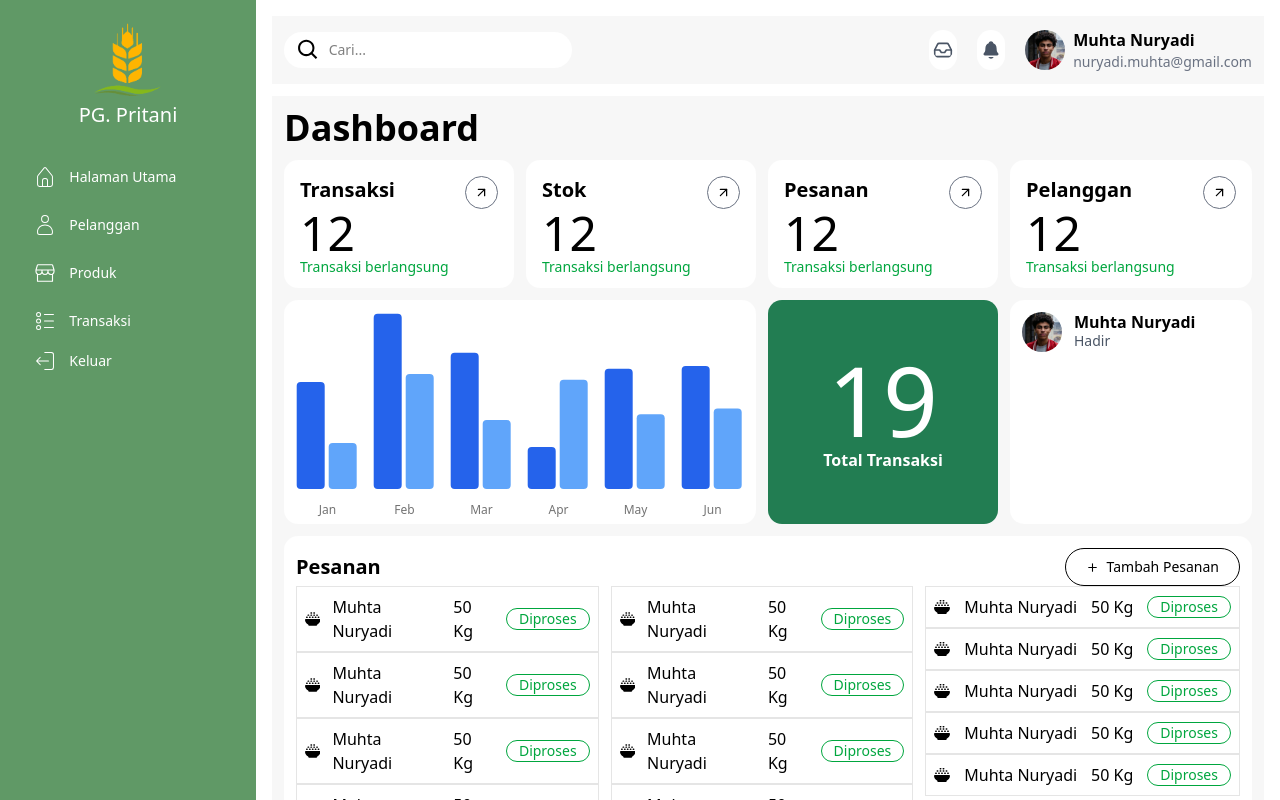
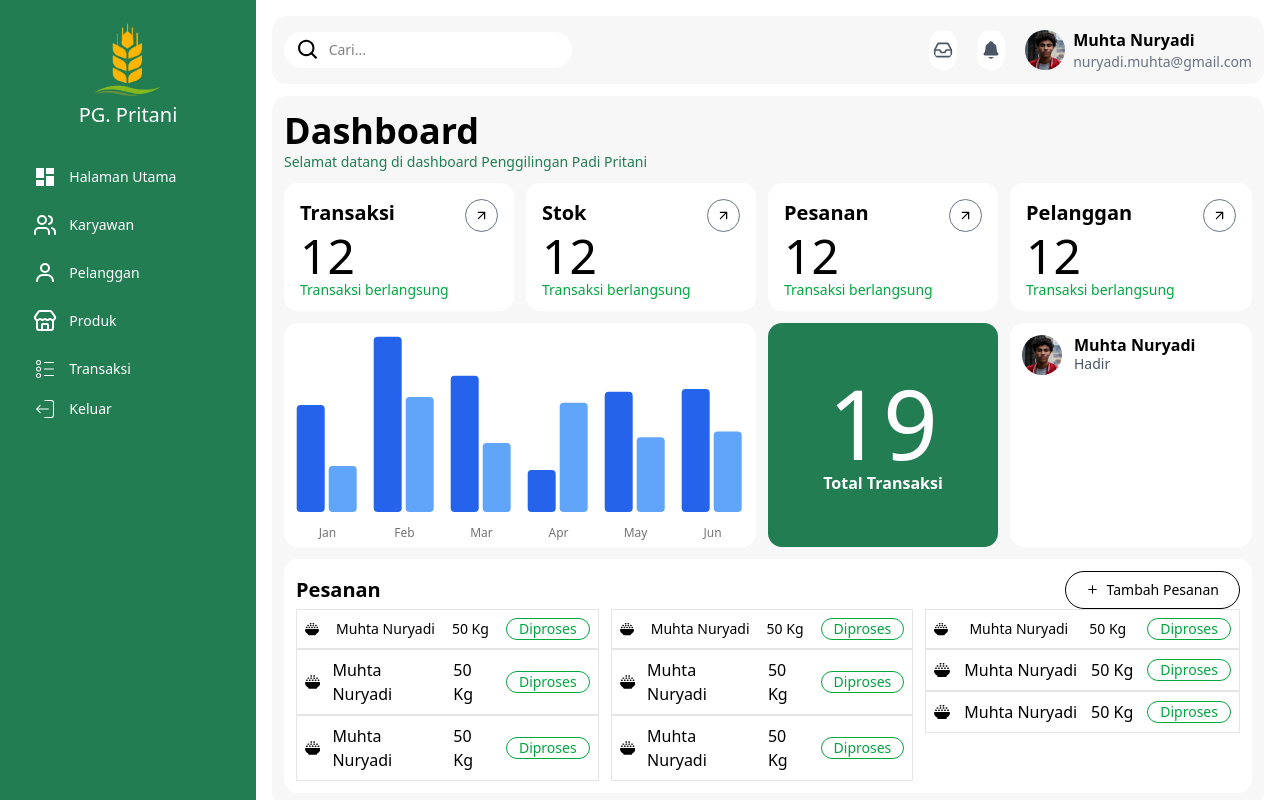
Before and after one commit to Muhless/pd_pritani_dashboard, a Next.js app: page /dashboard in a window 1280 px wide. Shown: the top 800 px of the page. Built offline with nearby package versions, Linux system fonts and the light colour scheme.

Commit message:
feat(employee):add table employe

```diff
--- a/package.json
+++ b/package.json
@@ -10,9 +10,10 @@
   },
   "dependencies": {
     "@tanstack/react-query": "^5.85.3",
-    "axios": "^1.11.0",
+    "axios": "^1.13.1",
     "class-variance-authority": "^0.7.1",
     "clsx": "^2.1.1",
+    "js-cookie": "^3.0.5",
     "lucide-react": "^0.552.0",
     "next": "15.4.6",
     "react": "19.1.0",
@@ -24,6 +25,7 @@
   "devDependencies": {
     "@eslint/eslintrc": "^3",
     "@tailwindcss/postcss": "^4",
+    "@types/js-cookie": "^3.0.6",
     "@types/node": "^20",
     "@types/react": "^19",
     "@types/react-dom": "^19",
--- a/src/app/(auth)/login/page.tsx
+++ b/src/app/(auth)/login/page.tsx
@@ -1,17 +1,22 @@
 "use client";
 
-import { InputComponent } from "@/components/ui/input/Input";
 import { AlternatifLoginButton } from "@/components/ui/button/AlternatifLoginButton";
 import { ButtonComponent } from "@/components/ui/button/Button";
+import { InputComponent } from "@/components/ui/input/Input";
 import { useLogin } from "@/hooks/useLogin";
+import { AxiosError } from "axios";
+import Cookies from "js-cookie";
 import Image from "next/image";
 import Link from "next/link";
+import { useRouter } from "next/navigation";
 import React, { useState } from "react";
 import { FaFacebook, FaGithub, FaGoogle } from "react-icons/fa";
 
 export default function LoginPage() {
   const [username, setUsername] = useState("");
   const [password, setPassword] = useState("");
+  const router = useRouter();
+
   const { mutate: login, isPending, isError, error } = useLogin();
 
   const handleSubmit = (e: React.FormEvent) => {
@@ -20,8 +25,9 @@ export default function LoginPage() {
       { username, password },
       {
         onSuccess: (data) => {
-          localStorage.setItem("token", data.token);
-          alert("Login berhasil 🚀");
+          // Simpan token ke cookies agar terbaca di middleware
+          Cookies.set("token", data.token, { expires: 7 }); // 7 hari
+          router.push("/home"); // arahkan ke halaman utama
         },
       }
     );
@@ -29,16 +35,17 @@ export default function LoginPage() {
 
   return (
     <div className="grid h-screen grid-cols-2 text-black bg-gray-100">
-      {/* left side */}
+      {/* Left side */}
       <div className="relative col-span-1">
         <Image
           src="/images/rice-field.jpg"
           alt="banner-login"
           fill
-          className="object-fill shadow-2xl"
+          className="object-cover shadow-2xl"
         />
       </div>
-      {/* right side */}
+
+      {/* Right side */}
       <div className="flex flex-col justify-center items-center col-span-1 p-10 space-y-5 bg-white">
         <div className="flex flex-col items-center justify-center">
           <h1 className="font-mono text-4xl font-semibold">Login</h1>
@@ -47,6 +54,7 @@ export default function LoginPage() {
             <span>Penggilingan Padi Pritani</span>
           </p>
         </div>
+
         <form onSubmit={handleSubmit} className="w-96">
           <div className="space-y-3">
             <InputComponent
@@ -68,6 +76,7 @@ export default function LoginPage() {
               Lupa Password ?
             </h3>
           </div>
+
           <div className="mt-3">
             <ButtonComponent
               variant="success"
@@ -77,19 +86,38 @@ export default function LoginPage() {
             >
               {isPending ? "Loading..." : "Login"}
             </ButtonComponent>
+
             {isError && (
               <p className="mt-2 text-sm text-red-600">
-                {(error as Error).message}
+                {(() => {
+                  if (error && (error as AxiosError)?.response) {
+                    const axiosError = error as AxiosError<{
+                      message?: string;
+                    }>;
+                    return (
+                      axiosError.response?.data?.message ||
+                      "Login gagal, periksa kembali data Anda."
+                    );
+                  }
+
+                  if (error instanceof Error) {
+                    return error.message;
+                  }
+
+                  return "Login gagal, periksa kembali data Anda.";
+                })()}
               </p>
             )}
           </div>
         </form>
+
         <div className="space-y-3 w-96">
           <div className="flex items-center">
             <div className="flex-1 text-gray-400 border-t"></div>
             <p className="px-3">atau</p>
             <div className="flex-1 text-gray-400 border-t"></div>
           </div>
+
           <div className="flex justify-evenly">
             <AlternatifLoginButton>
               <FaGoogle />
@@ -101,8 +129,9 @@ export default function LoginPage() {
               <FaGithub />
             </AlternatifLoginButton>
           </div>
+
           <p className="text-sm text-center text-gray-500">
-            Belum punya akun ? buat akun{" "}
+            Belum punya akun? buat akun{" "}
             <span className="underline hover:text-blue-600">
               <Link href="/register">disini</Link>
             </span>
--- a/src/app/(dashboard)/dashboard/page.tsx
+++ b/src/app/(dashboard)/dashboard/page.tsx
@@ -7,8 +7,13 @@ const DashboardPages = () => {
   return (
     <div className="mx-auto w-full h-full space-y-3">
       <Topbar />
-      <div className="p-3 bg-background space-y-3">
-        <h1 className="text-4xl font-bold">Dashboard</h1>
+      <div className="p-3 bg-background space-y-3 rounded-xl">
+        <div>
+          <h1 className="text-4xl font-bold leading-tight">Dashboard</h1>
+          <p className="text-sm text-primary leading-tight">
+            Selamat datang di dashboard Penggilingan Padi Pritani
+          </p>
+        </div>
         {/* card */}
         <HeroDashboard />
         <MiddleDashboard />
--- /dev/null
+++ b/src/app/(dashboard)/employee/page.tsx
@@ -0,0 +1,39 @@
+import { ButtonComponent } from "@/components/ui/button/Button";
+import { CgAdd } from "react-icons/cg";
+
+const EmployeePages = () => {
+  return (
+    <div className="bg-background w-full h-full rounded-xl p-3">
+      <div className="space-y-3">
+        <h1 className="text-4xl font-bold">Karyawan</h1>
+        <ButtonComponent variant="primary" className="flex items-center">
+          <CgAdd /> Tambah
+        </ButtonComponent>
+      </div>
+      <div>
+        <table className="w-full border">
+          <thead className="bg-gray-100">
+            <tr>
+              <th className="p-2">No</th>
+              <th>Nama</th>
+              <th>Alamat</th>
+              <th>No Telepon</th>
+              <th>Status</th>
+            </tr>
+          </thead>
+          <tbody className="bg-white">
+            <tr className="text-center">
+              <td>01</td>
+              <td>Muhta Nuryadi</td>
+              <td>Cangkudu</td>
+              <td>08871165551</td>
+              <td>Aktif</td>
+            </tr>
+          </tbody>
+        </table>
+      </div>
+    </div>
+  );
+};
+
+export default EmployeePages;
--- a/src/app/globals.css
+++ b/src/app/globals.css
@@ -15,7 +15,7 @@
   --font-mono: var(--font-geist-mono);
   --font-poppins: var(--font-poppins), ui-sans-serif, system-ui;
   --font-roboto: var(--font-roboto-mono), ui-monospace, monospace;
-  --color-primary: #edf1d6;
+  --color-primary: #227d52;
   --color-secondary: #9dc08b;
   --color-third: #609966;
   --color-fourth: #40513b;
--- a/src/components/card/MiddleDashboard.tsx
+++ b/src/components/card/MiddleDashboard.tsx
@@ -4,7 +4,7 @@ import TotalTransaction from "./TotalTransaction";
 
 const MiddleDashboard = () => {
   return (
-    <div className="grid grid-cols-4 space-x-3">
+    <div className="grid grid-cols-4 space-x-3 ">
       <div className="col-span-2">
         <IncomeGraphic />
       </div>
--- a/src/components/card/OrderCard.tsx
+++ b/src/components/card/OrderCard.tsx
@@ -3,7 +3,7 @@ import { FaBowlRice } from "react-icons/fa6";
 const OrderCard = () => {
   return (
     <div className="flex-1">
-      <div className="border flex p-2 space-x-3 items-center justify-between">
+      <div className="border flex p-2 space-x-3 items-center justify-between text-sm">
         <FaBowlRice />
         <h1>Muhta Nuryadi</h1>
         <h2>50 Kg</h2>
@@ -26,21 +26,7 @@ const OrderCard = () => {
         <div className="border px-3 rounded-full border-green-600">
           <p className="text-green-600 text-sm">Diproses</p>
         </div>
-      </div>  <div className="border flex p-2 space-x-3 items-center justify-between">
-        <FaBowlRice />
-        <h1>Muhta Nuryadi</h1>
-        <h2>50 Kg</h2>
-        <div className="border px-3 rounded-full border-green-600">
-          <p className="text-green-600 text-sm">Diproses</p>
-        </div>
-      </div>  <div className="border flex p-2 space-x-3 items-center justify-between">
-        <FaBowlRice />
-        <h1>Muhta Nuryadi</h1>
-        <h2>50 Kg</h2>
-        <div className="border px-3 rounded-full border-green-600">
-          <p className="text-green-600 text-sm">Diproses</p>
-        </div>
-      </div>
+      </div>{" "}
     </div>
   );
 };
--- a/src/components/layout/Sidebar.tsx
+++ b/src/components/layout/Sidebar.tsx
@@ -1,13 +1,16 @@
 "use client";
 
+import { Store } from "lucide-react";
 import Image from "next/image";
-import { CiCircleList, CiHome, CiLogout, CiUser } from "react-icons/ci";
-import { PiStorefrontLight } from "react-icons/pi";
+import { BiUser } from "react-icons/bi";
+import { CiCircleList, CiLogout } from "react-icons/ci";
+import { LuUsers } from "react-icons/lu";
+import { MdDashboard } from "react-icons/md";
 import MenuSidebarComponent from "../ui/menu/MenuSidebar";
 
 const SidebarComponent = () => {
   return (
-    <div className="w-64 bg-third h-screen shadow-2xs">
+    <div className="w-64 bg-primary h-screen shadow-2xs">
       <div className="flex flex-col items-center justify-center p-5">
         <Image
           src="/logo-pritani.png"
@@ -19,13 +22,16 @@ const SidebarComponent = () => {
       </div>
       <div className="space-y-2 mt-2">
         <MenuSidebarComponent label="Halaman Utama" navigation="/dashboard">
-          <CiHome />
+          <MdDashboard />
+        </MenuSidebarComponent>
+        <MenuSidebarComponent label="Karyawan" navigation="/employee">
+          <LuUsers />
         </MenuSidebarComponent>
         <MenuSidebarComponent label="Pelanggan" navigation="/customer">
-          <CiUser />
+          <BiUser />
         </MenuSidebarComponent>
         <MenuSidebarComponent label="Produk" navigation="/product">
-          <PiStorefrontLight />
+          <Store />
         </MenuSidebarComponent>
         <MenuSidebarComponent label="Transaksi" navigation="/transaction">
           <CiCircleList />
--- a/src/components/layout/Topbar.tsx
+++ b/src/components/layout/Topbar.tsx
@@ -5,7 +5,7 @@ import SearchInput from "../ui/input/Search";
 
 const Topbar = () => {
   return (
-    <div className="bg-background p-3 items-center grid grid-cols-3">
+    <div className="bg-background p-3 items-center grid grid-cols-3 rounded-xl">
       {/* left */}
       <div>
         <SearchInput />
--- a/src/middleware.ts
+++ b/src/middleware.ts
@@ -9,6 +9,8 @@ export function middleware(request: NextRequest) {
   return NextResponse.next();
 }
 
+
+// for setting the route
 export const config = {
-  matcher: ["/", "/home/:path*", "/profile/:path*", "/employee/:path*"],
+  matcher: ["/", "/adad/:path*", "/dada/:path*", "/dadad/:path*"],
 };
```
Also changed, not shown: 1 other file (tests, documents, lock files or other folders). Lines whose indentation alone changed are shown as unchanged.
